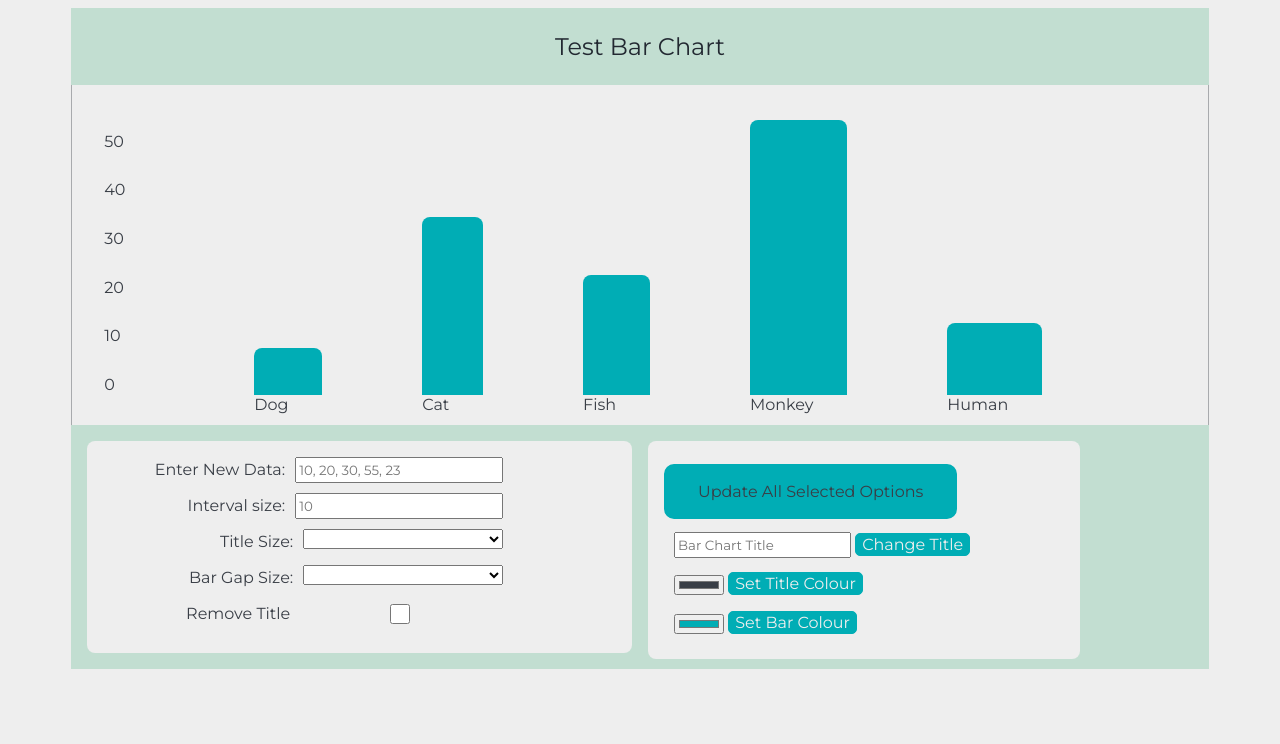
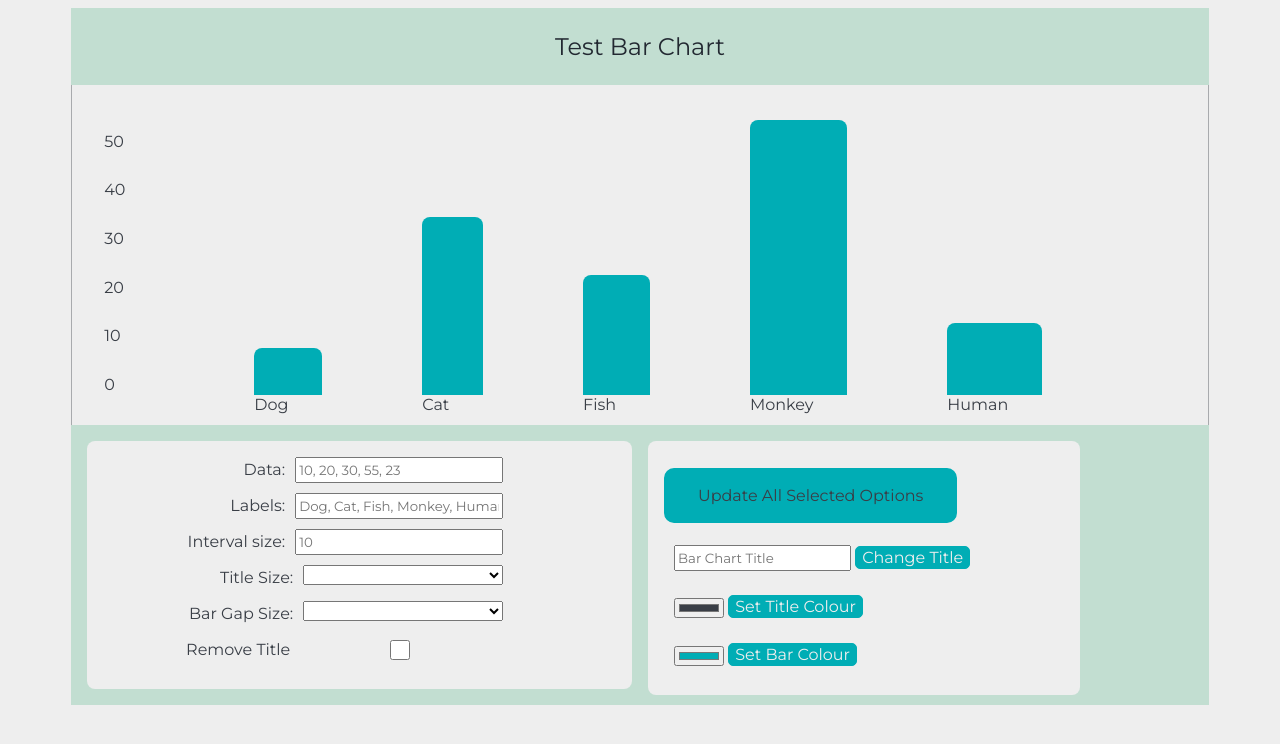
Before and after one commit to Cwarcup/stretch-project-1, a website: page index.html in a window 1280 px wide. Drawn offline with nearby package versions, Linux system fonts and the light colour scheme.

Commit message:
add and change labels

```diff
--- a/index.html
+++ b/index.html
@@ -26,8 +26,13 @@
     <div class="grid-options-container">
       <div class="options left">
         <div class="single-option">
-          <label>Enter New Data:
+          <label>Data:
             <input type="text" id="newData" placeholder="10, 20, 30, 55, 23" />
+          </label>
+        </div>
+        <div class="single-option">
+          <label>Labels:
+            <input type="text" id="newLabels" placeholder="Dog, Cat, Fish, Monkey, Human" />
           </label>
         </div>
         <div class="single-option">
--- a/index.js
+++ b/index.js
@@ -126,6 +126,9 @@ $(".update-graph").on("click", function () {
   if (didItChange("#tickInterval")) {
     testOptions["tickInterval"] = parseInt($("#tickInterval").val());
   }
+  if (didItChange("#newLabels")) {
+    testOptions["labels"] = $("#newLabels").val().split(", ");
+  }
 
   if (didItChange("#titleSize")) {
     testOptions["titleFontSize"] = $("#titleSize").val();
```
